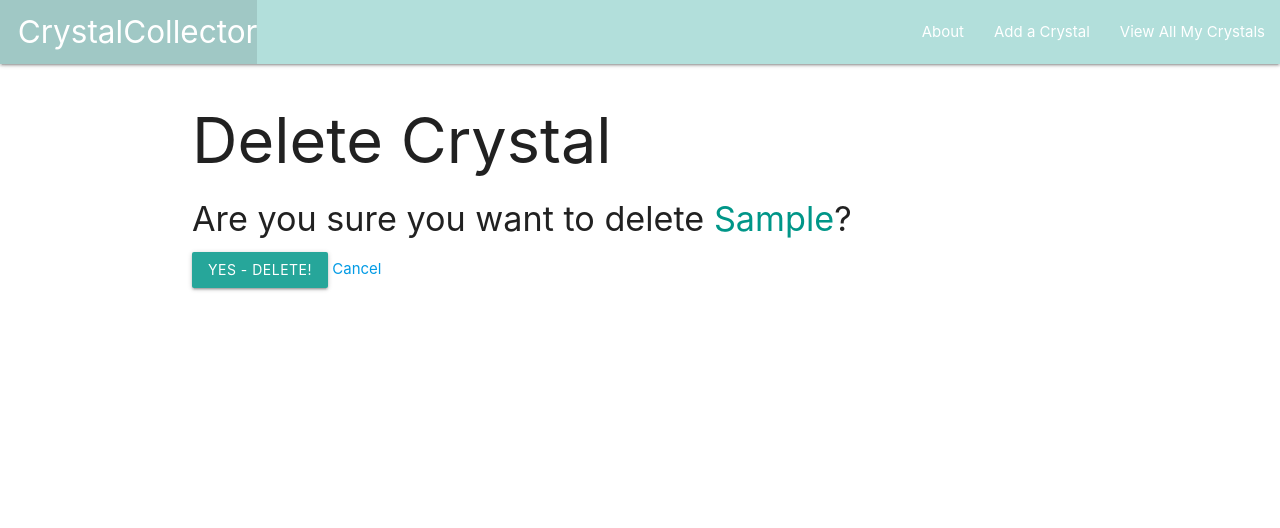
After one commit to iris-personal/CrystalCollector, a Django app: page /crystals/1/delete/ in a window 1280 px wide. The commit adds this page. Shown: the top 528 px of the page. Run offline with Django 4.2, Linux system fonts and the light colour scheme; tables that the repository leaves empty hold one stand-in row (values such as "Sample post").

Commit message:
edit and delete functionality added

```diff
--- a/main_app/templates/crystals/detail.html
+++ b/main_app/templates/crystals/detail.html
@@ -9,6 +9,10 @@
     <p>Color: {{ crystal.colors }}</p>
     <p>Properties: {{ crystal.properties }}</p>
   </div>
+  <div class="card-action">
+    <a href="{% url 'crystals_update' crystal.id %}">Edit</a>
+    <a href="{% url 'crystals_delete' crystal.id %}">Delete</a>
+  </div>
 </div>
 
 {% endblock %}
--- /dev/null
+++ b/main_app/templates/main_app/crystal_confirm_delete.html
@@ -0,0 +1,13 @@
+{% extends 'base.html' %}
+
+{% block content %}
+  <h1>Delete Crystal</h1>
+
+  <h4>Are you sure you want to delete <span class="teal-text">{{ crystal.type }}</span>?</h4>
+
+  <form action="" method="POST">
+    {% csrf_token %}
+    <input type="submit" value="Yes - Delete!" class="btn">
+    <a href="{% url 'detail' crystal.id %}">Cancel</a>
+  </form>
+{% endblock %}
--- a/main_app/templates/main_app/crystal_form.html
+++ b/main_app/templates/main_app/crystal_form.html
@@ -1,7 +1,11 @@
 {% extends 'base.html' %}
 
 {% block content %}
+    {% if object %}
+        <h1>Edit <span class="teal-text">{{crystal.type}}</span></h1>
+    {% else %}
         <h1>Add Crystal</h1>
+    {% endif %}
     <form action="" method="POST">
         {% csrf_token %}
             <table>
@@ -9,4 +13,5 @@
             </table>
             <input type="submit" value="Submit!" class="btn">
     </form>
+
 {% endblock %}
--- a/main_app/urls.py
+++ b/main_app/urls.py
@@ -7,4 +7,6 @@ urlpatterns = [
     path('crystals/', views.crystals_index, name='index'),
     path('crystals/<int:crystal_id>/', views.crystals_detail, name='detail'),
     path('crystalss/create/', views.CrystalCreate.as_view(), name='crystals_create'),
+    path('crystals/<int:pk>/update/', views.CrystalUpdate.as_view(), name='crystals_update'),
+    path('crystals/<int:pk>/delete/', views.CrystalDelete.as_view(), name='crystals_delete'),
 ]
--- a/main_app/views.py
+++ b/main_app/views.py
@@ -1,5 +1,5 @@
 from django.shortcuts import render
-from django.views.generic.edit import CreateView
+from django.views.generic.edit import CreateView, UpdateView, DeleteView
 from .models import Crystal
 
 # Create your views here.
@@ -18,3 +18,11 @@ class CrystalCreate(CreateView):
   model = Crystal
   fields = '__all__'
   success_url = '/crystals/'
+
+class CrystalUpdate(UpdateView):
+  model = Crystal
+  fields = ['colors', 'properties']
+
+class CrystalDelete(DeleteView):
+  model = Crystal
+  success_url = '/crystals/'
```
Lines whose indentation alone changed are shown as unchanged.
